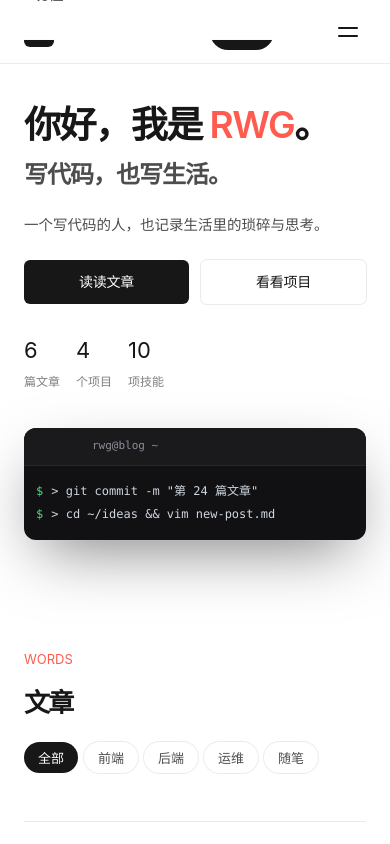
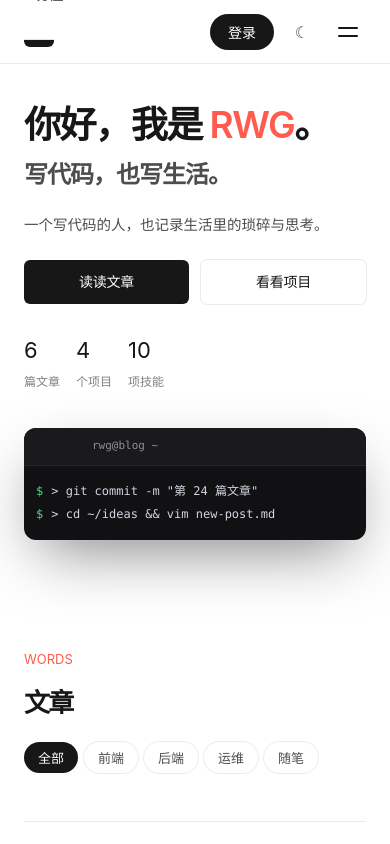
Before and after one commit to Jesse-white-rs/personal-blog-vue, a Vue app: page / in a window 390 px wide. Shown: the top 844 px of the page. Built offline with nearby package versions, Linux system fonts and the light colour scheme; no server answers; the database is empty.

Commit message:
fix: ensure mobile login button not covered by collapsing nav card

```diff
--- a/src/components/SiteNav.vue
+++ b/src/components/SiteNav.vue
@@ -3,7 +3,7 @@
     <div class="container nav-inner">
       <a class="brand" href="#top">
         <span class="brand-mark">{{ initials }}</span>
-        {{ profile?.name || 'RWG' }}
+        <span class="brand-name">{{ profile?.name || 'RWG' }}</span>
       </a>
 
       <ul class="nav-links" ref="linksEl" :class="{ open: menuOpen }" @click="onLinkClick">
--- a/src/style.css
+++ b/src/style.css
@@ -144,6 +144,8 @@ button { font-family: inherit; cursor: pointer; }
     display: flex;
     align-items: center;
     gap: 10px;
+    position: relative;
+    z-index: 2; /* 始终高于折叠下拉卡片，避免登录按钮被遮挡 */
 }
 
 .icon-btn {
@@ -781,6 +783,17 @@ button { font-family: inherit; cursor: pointer; }
         gap: 2px;
         transform: translateY(-110%);
         transition: transform 0.35s var(--ease);
+        z-index: 1; /* 下拉卡片仅覆盖页面内容，不遮挡导航栏内的登录按钮 */
+        border-top: 1px solid var(--border);
+    }
+
+    .nav-inner { gap: 12px; }
+
+    .brand-name {
+        max-width: 88px;
+        overflow: hidden;
+        text-overflow: ellipsis;
+        white-space: nowrap;
     }
 
     .nav-links.open {
```
